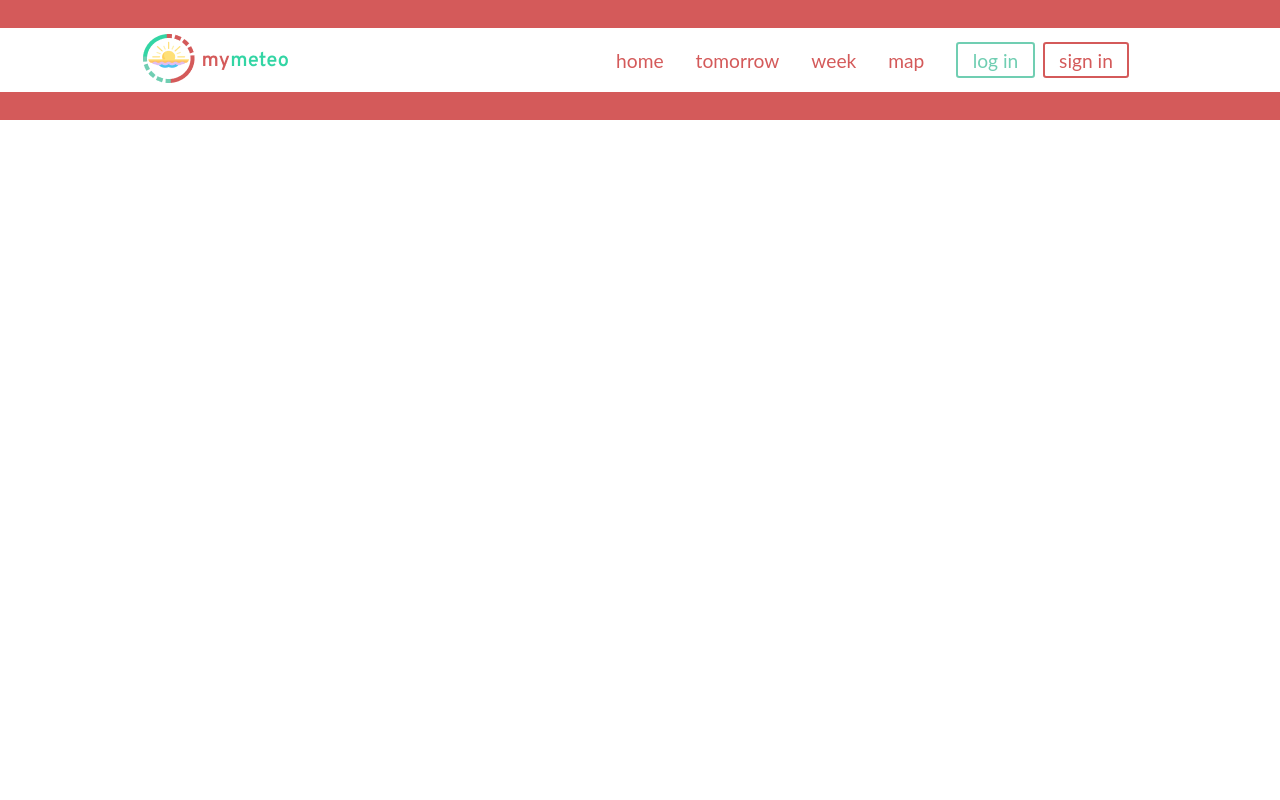
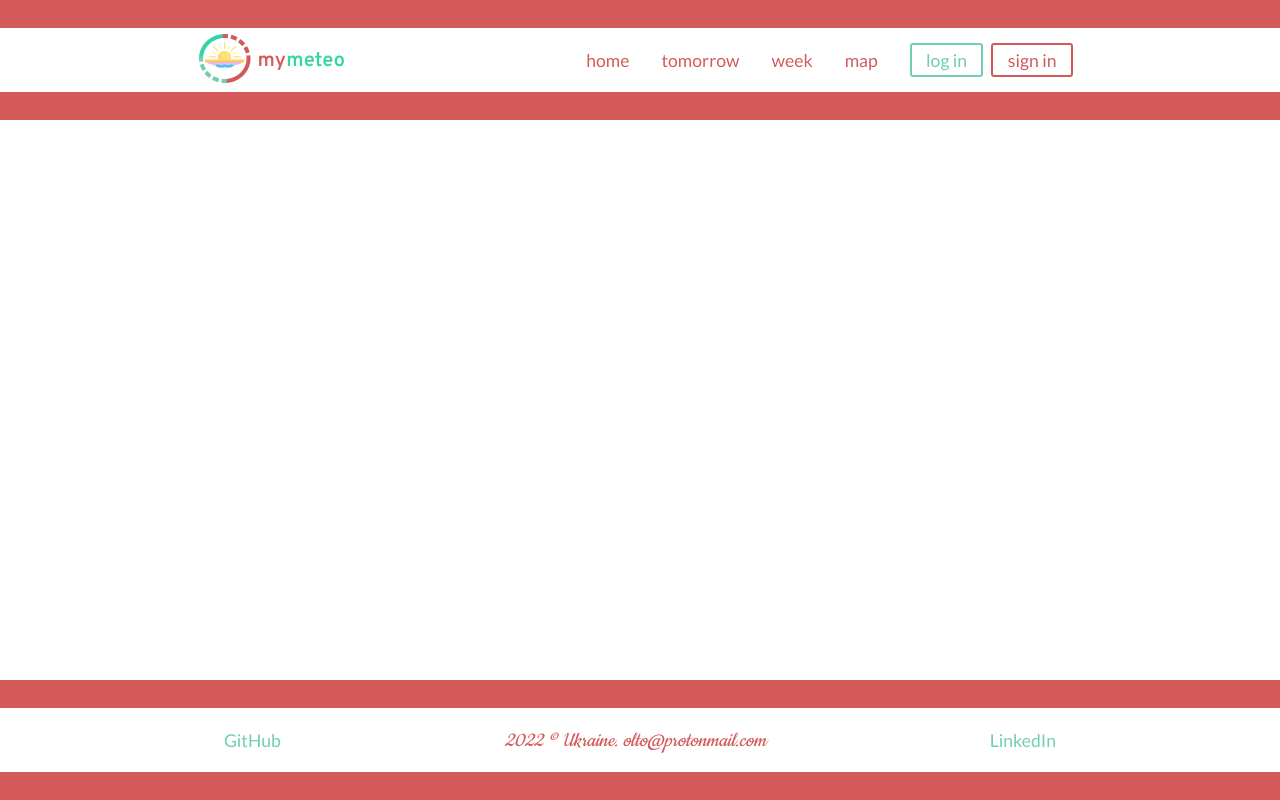
Before and after one commit to Olaf-Archer-Git/mymeteo, a React (Create React App) app: page / in a window 1280 px wide. Built offline with nearby package versions, Linux system fonts and the light colour scheme.

Commit message:
develop-footer

```diff
--- a/public/index.html
+++ b/public/index.html
@@ -9,6 +9,12 @@
       name="description"
       content="Web site created using create-react-app"
     />
+    <link rel="preconnect" href="https://fonts.googleapis.com" />
+    <link rel="preconnect" href="https://fonts.gstatic.com" crossorigin />
+    <link
+      href="https://fonts.googleapis.com/css2?family=Cookie&family=Lato:ital,wght@0,300;0,400;0,900;1,400&display=swap"
+      rel="stylesheet"
+    />
 
     <title>mymeteo</title>
   </head>
--- a/src/App.jsx
+++ b/src/App.jsx
@@ -1,11 +1,15 @@
 import React from "react";
 import Header from "./components/header/Header";
-import "./App";
+import Footer from "./components/footer/Footer";
+
+import "./App.scss";
 
 const App = () => {
   return (
     <main className="App">
       <Header />
+
+      <Footer />
     </main>
   );
 };
--- a/src/components/footer/Footer.jsx
+++ b/src/components/footer/Footer.jsx
@@ -1,7 +1,33 @@
 import React from "react";
 
+import "./Footer.scss";
+
 const Footer = () => {
-  return <div>Footer</div>;
+  return (
+    <footer className="footer">
+      <div className="footer__link">
+        <a
+          // href="https://github.com/Olaf-Archer-Git/mymeteo"
+          href="#!"
+          // target="_blank"
+          // rel="noreferrer"
+        >
+          GitHub
+        </a>
+      </div>
+      <p className="footer__text">2022 &copy; Ukraine. olto@protonmail.com</p>
+      <div className="footer__link">
+        <a
+          // href="https://www.linkedin.com/in/oleh-todoriko-506699231/"
+          href="#!"
+          // target="_blank"
+          // rel="noreferrer"
+        >
+          LinkedIn
+        </a>
+      </div>
+    </footer>
+  );
 };
 
 export default Footer;
--- a/src/components/footer/Footer.scss
+++ b/src/components/footer/Footer.scss
@@ -0,0 +1,37 @@
+@import "../../constants/styles.scss";
+
+.footer {
+  display: flex;
+  align-items: center;
+  justify-content: space-evenly;
+  height: 15vh;
+  border-top: 3.5vh solid $red;
+  border-bottom: 3.5vh solid $red;
+  background-color: $white;
+  position: fixed;
+  left: 0;
+  bottom: 0;
+  right: 0;
+
+  &__link {
+    padding: 0 1rem 0 1rem;
+    transition: all 0.3s;
+    max-width: 100%;
+  }
+
+  &__link a {
+    color: $green;
+  }
+
+  &__link:active {
+    transform: translateY(0.15rem);
+  }
+
+  &__text {
+    font-style: italic;
+    color: $red;
+    max-width: 100%;
+    font-family: "Cookie", cursive;
+    font-size: 1.4rem;
+  }
+}
--- a/src/components/header/Header.scss
+++ b/src/components/header/Header.scss
@@ -4,7 +4,8 @@
 .header__menu {
   display: flex;
   align-items: center;
-  justify-content: space-around;
+  justify-content: space-evenly;
+  max-width: 100%;
 }
 
 .header {
@@ -21,10 +22,14 @@
   &__link {
     color: $red;
     transition: all 0.4s;
+    position: relative;
+    padding-bottom: 0.2rem;
+    transition: all 0.3s;
   }
 
   &__link:hover {
     color: $green;
+    border-bottom: 0.2rem solid $green;
   }
 
   &__btn {
@@ -75,7 +80,7 @@
     top: 15vh;
     right: 0;
     width: 50%;
-    height: 85vh;
+    height: 70vh;
     flex-direction: column;
     background: $red;
     transform: translateX(100%);
--- a/src/components/home/Home.scss
+++ b/src/components/home/Home.scss
@@ -0,0 +1,4 @@
+@import "../../constants/styles.scss";
+
+.home {
+}
--- a/src/index.scss
+++ b/src/index.scss
@@ -6,10 +6,15 @@
   box-sizing: border-box;
 }
 
+html {
+  height: 100%;
+}
+
 body {
   font-family: "Lato", sans-serif;
   font-weight: 400;
-  font-size: 1.2rem;
+  font-size: 1.1rem;
+  height: 100%;
 }
 
 li {
```
Also changed, not shown: src/components/home/Home.jsx (+8 -0 lines), src/components/error/Error.jsx (added), src/components/error/Error.scss (added).
